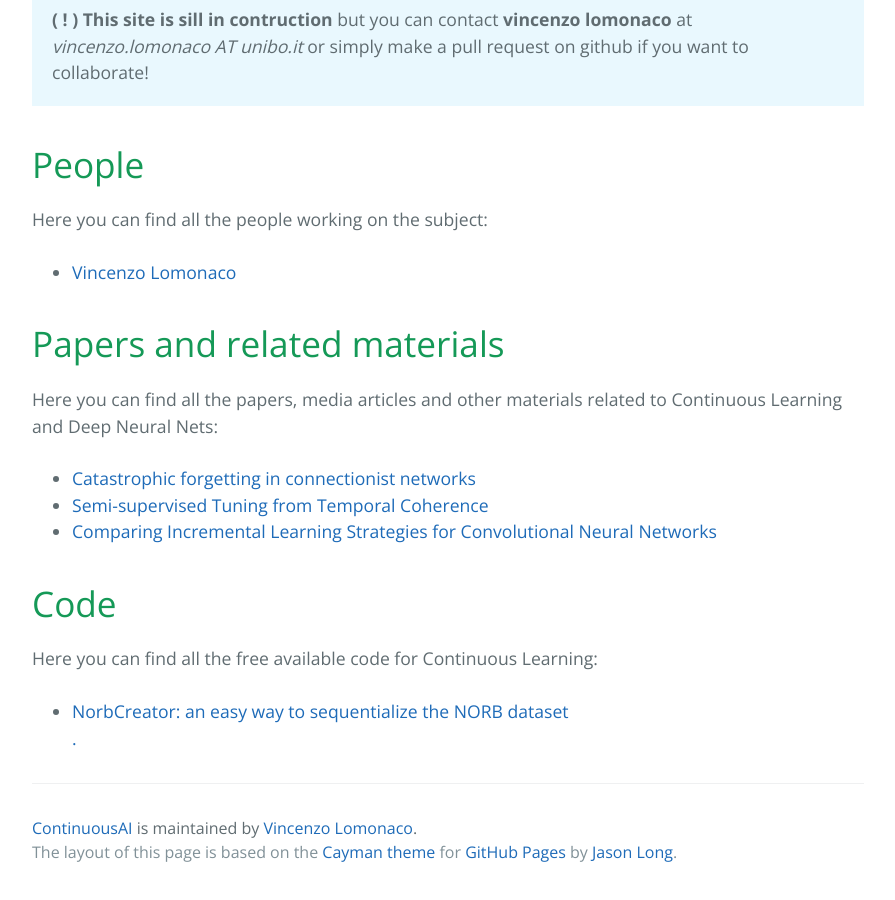
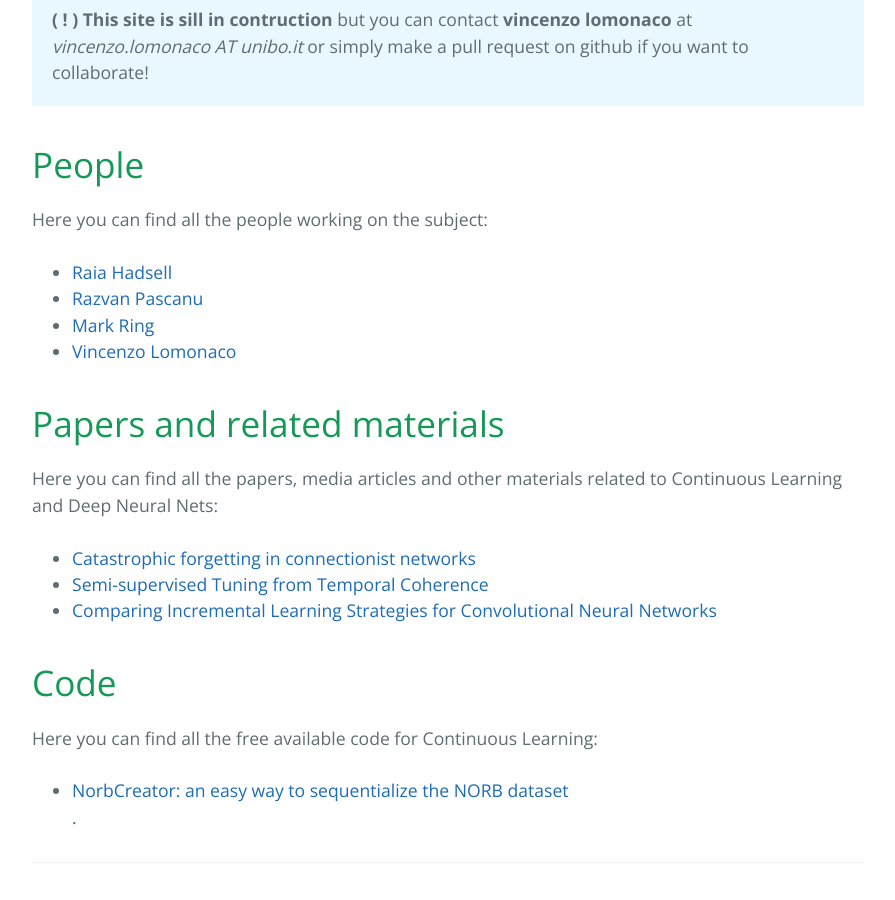
Before and after one commit to giparisi/website, a Jekyll site: the page built from index.html, in a window 1280 px wide and 900 px high, scrolled down 673 px. Shown: the whole window, without its empty margins (192-1087 px from the left). Built offline with Jekyll 4.4.1, drawn with Linux system fonts in a browser that asks for light colours; the list of posts is cut into pages by our own code.

Commit message:
added a few people links

```diff
--- a/index.html
+++ b/index.html
@@ -17,7 +17,10 @@
   <h1>People</h1>
 	Here you can find all the people working on the subject:<br><br>
   <ul class="posts">
-     <li><span><a href="http://vincenzolomonaco.com"</a> Vincenzo Lomonaco </li>
+			<li><span><a href="https://scholar.google.com/citations?hl=en&user=Q0YEc-QAAAAJ&view_op=list_works&sortby=pubdate"</a> Raia Hadsell </li>
+     	<li><span><a href="https://scholar.google.it/citations?user=eSPY8LwAAAAJ&hl=it&oi=ao"</a> Razvan Pascanu </li>
+			<li><span><a href="https://scholar.google.it/citations?user=9MlmvQUAAAAJ&hl=it&oi=ao"</a> Mark Ring </li>
+			<li><span><a href="http://vincenzolomonaco.com"</a> Vincenzo Lomonaco </li>
   </ul>
 
 	<a name="papers"></a>
```
Also changed, not shown: 3 other files.
